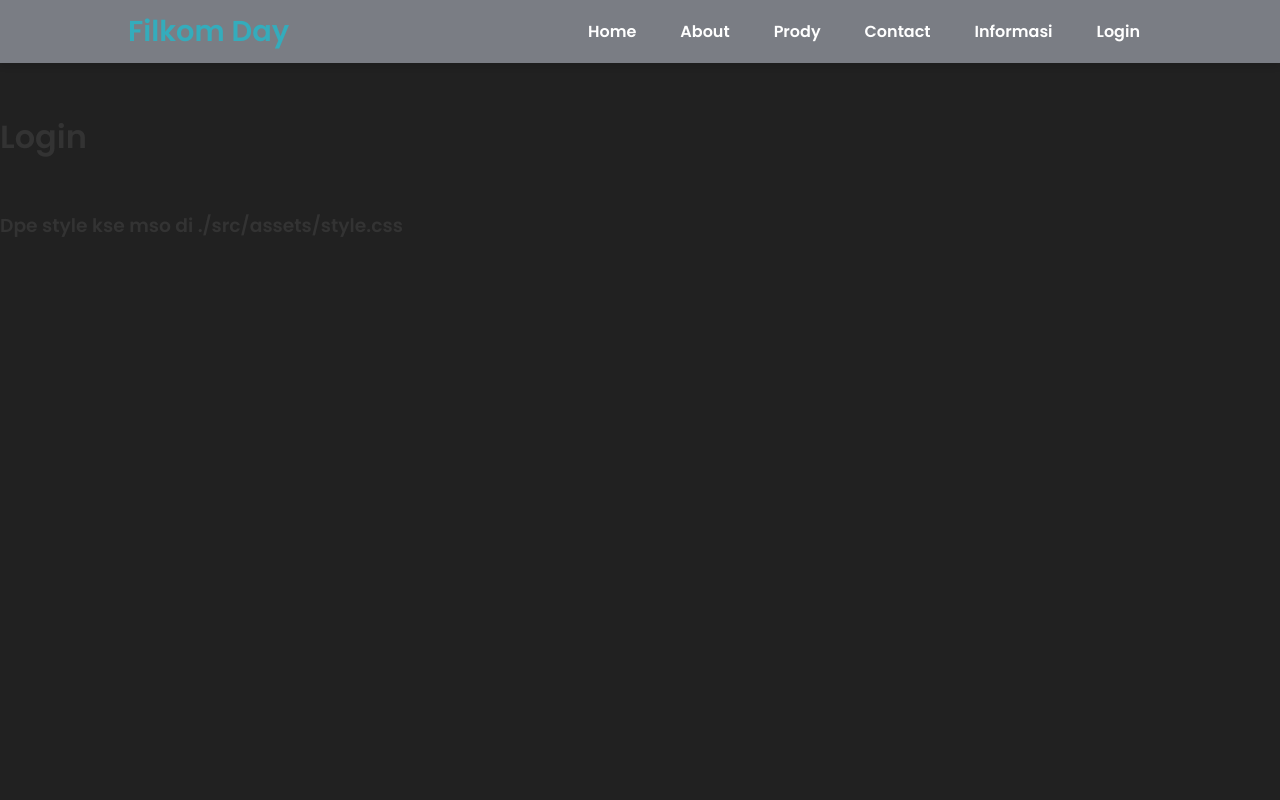
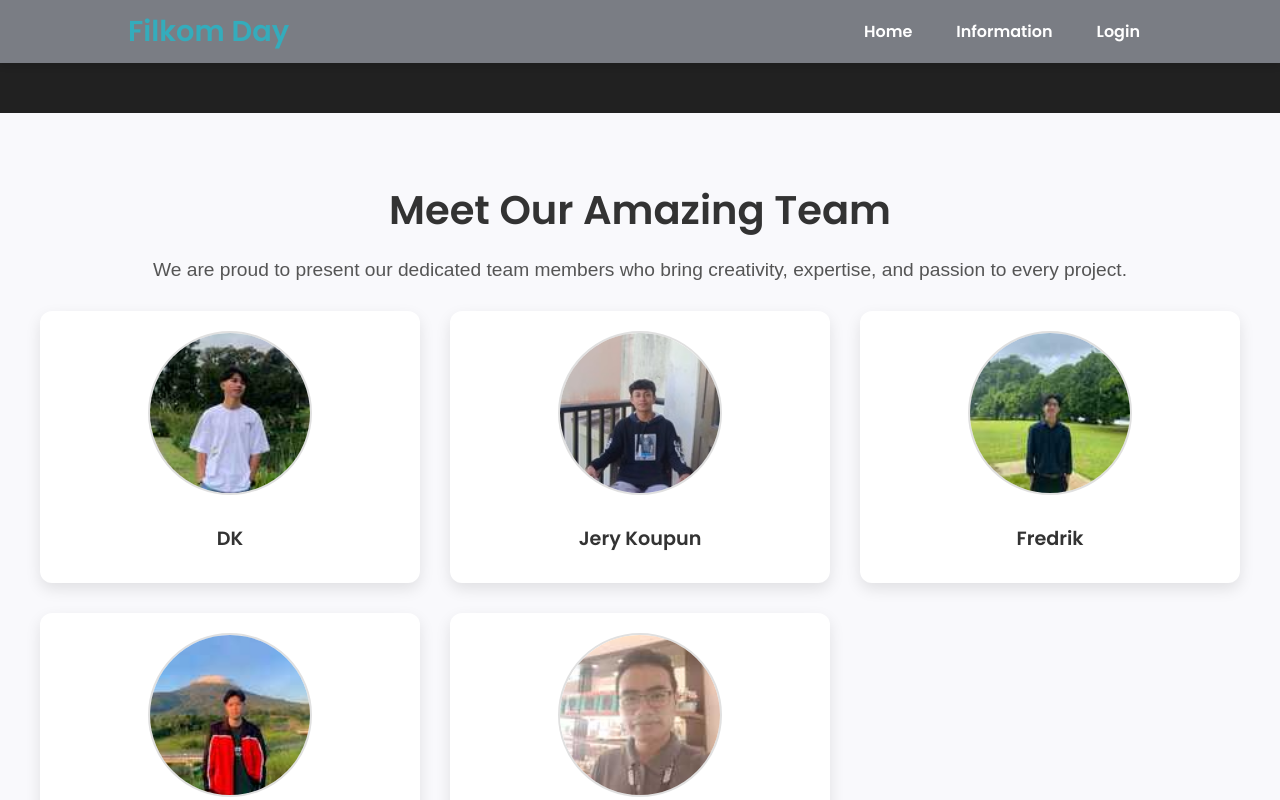
Before and after one commit to Lapzy7/Front-End-Final, a React (Create React App) app: page /team in a window 1280 px wide. Shown: the top 800 px of the page. Built offline with nearby package versions, Linux system fonts and the light colour scheme.

Commit message:
adding Team Page & Update Navigation, SmallNavigation

```diff
--- a/src/App.js
+++ b/src/App.js
@@ -11,6 +11,7 @@ function App() {
   return (
     <div className="app-container">
       <Router>
+        <div style={{ scrollRestoration: "manual" }}>
           <Routes>
             <Route path="/" element={<Main />} />
             <Route path="/registration" element={<Registration />} />
@@ -18,6 +19,7 @@ function App() {
             <Route path="/team" element={<Team />} />
             <Route path="/login" element={<Login />} />
           </Routes>
+        </div>
       </Router>
       <Gap />
     </div>
--- a/src/assets/style.css
+++ b/src/assets/style.css
@@ -428,6 +428,10 @@ h6 {
   font-size: 1rem;
   color: #fff;
   line-height: 1.6;
+}
+
+.about-text p {
+  color: #fff;
 }
 
 .about-image {
@@ -873,3 +877,70 @@ p {
   transform: translateY(-5px);
   box-shadow: 0 4px 8px rgba(0, 0, 0, 0.2);
 }
+
+/* Team */
+.team-container {
+  text-align: center;
+  padding: 40px;
+  background-color: #f9f9fc;
+  color: #333;
+  font-family: "Arial", sans-serif;
+}
+
+.team-container h1 {
+  font-size: 2.5em;
+  margin-bottom: 10px;
+}
+
+.team-container p {
+  margin-bottom: 30px;
+  font-size: 1.2em;
+  color: #555;
+}
+
+.team-grid {
+  display: grid;
+  grid-template-columns: repeat(3, 1fr);
+  gap: 30px;
+}
+
+.team-member {
+  background-color: #ffffff;
+  border-radius: 12px;
+  padding: 20px;
+  box-shadow: 0 6px 15px rgba(0, 0, 0, 0.1);
+  transition: transform 0.3s, box-shadow 0.3s;
+}
+
+.team-member:hover {
+  transform: translateY(-10px);
+  box-shadow: 0 12px 25px rgba(0, 0, 0, 0.15);
+}
+
+.team-photo {
+  width: 160px;
+  height: 160px;
+  border-radius: 50%;
+  object-fit: cover;
+  margin-bottom: 15px;
+  border: 2px solid #e0e0e0;
+}
+
+h3 {
+  margin: 10px 0;
+  color: #333;
+  font-size: 1.2em;
+  font-weight: 600;
+}
+
+@media (max-width: 1024px) {
+  .team-grid {
+    grid-template-columns: repeat(2, 1fr);
+  }
+}
+
+@media (max-width: 768px) {
+  .team-grid {
+    grid-template-columns: 1fr;
+  }
+}
--- a/src/component/Navigation/index.js
+++ b/src/component/Navigation/index.js
@@ -29,7 +29,7 @@ const Navigation = () => {
             onMouseLeave={() => setShowDropdown(false)}
             className="informasi"
           >
-            <a href="#informasi">Informasi</a>
+            <a href="#informasi">Information</a>
             <ul className={`dropdown ${showDropdown ? "show" : ""}`}>
               <li>
                 <button
--- a/src/component/SmallNavigation/index.js
+++ b/src/component/SmallNavigation/index.js
@@ -22,7 +22,7 @@ const SmallNavigation = () => {
             onMouseLeave={() => setShowDropdown(false)}
             className="informasi"
           >
-            <a href="#informasi">Informasi</a>
+            <a href="#informasi">Information</a>
             <ul className={`dropdown ${showDropdown ? "show" : ""}`}>
               <li>
                 <button
--- a/src/page/Login/index.js
+++ b/src/page/Login/index.js
@@ -1,12 +1,9 @@
-import Navigation from "../../component/Navigation";
-
 const Login = () => {
   return (
-    <div className="app-container">
-      <Navigation />
-      <h1>Login</h1>
+    <>
+      <h1>Login Page</h1>
       <h3>Dpe style kse mso di ./src/assets/style.css </h3>
-    </div>
+    </>
   );
 };
 
--- a/src/page/Main/index.js
+++ b/src/page/Main/index.js
@@ -1,11 +1,16 @@
-import Gap from "../../component/Gap";
+import { useEffect } from "react";
 import Navigation from "../../component/Navigation";
 import About from "../About";
 import Contact from "../Contact";
 import Home from "../Home";
 import Prody from "../Prody";
+import Gap from "../../component/Gap";
 
 const Main = () => {
+  useEffect(() => {
+    window.scrollTo(0, 0);
+  }, []);
+
   return (
     <div className="app-container">
       <Navigation />
--- a/src/page/Team/index.js
+++ b/src/page/Team/index.js
@@ -1,13 +1,55 @@
-import Navigation from "../../component/Navigation";
+import React from "react";
+import { Brandon, DK, Enrico, Fredrik, Jery } from "../../assets";
+import SmallNavigation from "../../component/SmallNavigation";
 
-const Team = () => {
+const teamMembers = [
+  {
+    name: "DK",
+    photo: DK,
+  },
+  {
+    name: "Jery Koupun",
+    photo: Jery,
+  },
+  {
+    name: "Fredrik",
+    photo: Fredrik,
+  },
+  {
+    name: "Enrico",
+    photo: Enrico,
+  },
+  {
+    name: "Brandon Luturmas",
+    photo: Brandon,
+  },
+];
+
+function Team() {
   return (
     <div className="app-container">
-      <Navigation />
-      <h1>Login</h1>
-      <h3>Dpe style kse mso di ./src/assets/style.css </h3>
+      <SmallNavigation />
+      <div className="team-container">
+        <h1>Meet Our Amazing Team</h1>
+        <p>
+          We are proud to present our dedicated team members who bring
+          creativity, expertise, and passion to every project.
+        </p>
+        <div className="team-grid">
+          {teamMembers.map((member, index) => (
+            <div key={index} className="team-member">
+              <img
+                src={member.photo}
+                alt={`${member.name}'s profile`}
+                className="team-photo"
+              />
+              <h3>{member.name}</h3>
+            </div>
+          ))}
+        </div>
+      </div>
     </div>
   );
-};
+}
 
 export default Team;
```
Also changed, not shown: src/assets/index.js (+10 -0 lines). Lines whose indentation alone changed are shown as unchanged.
